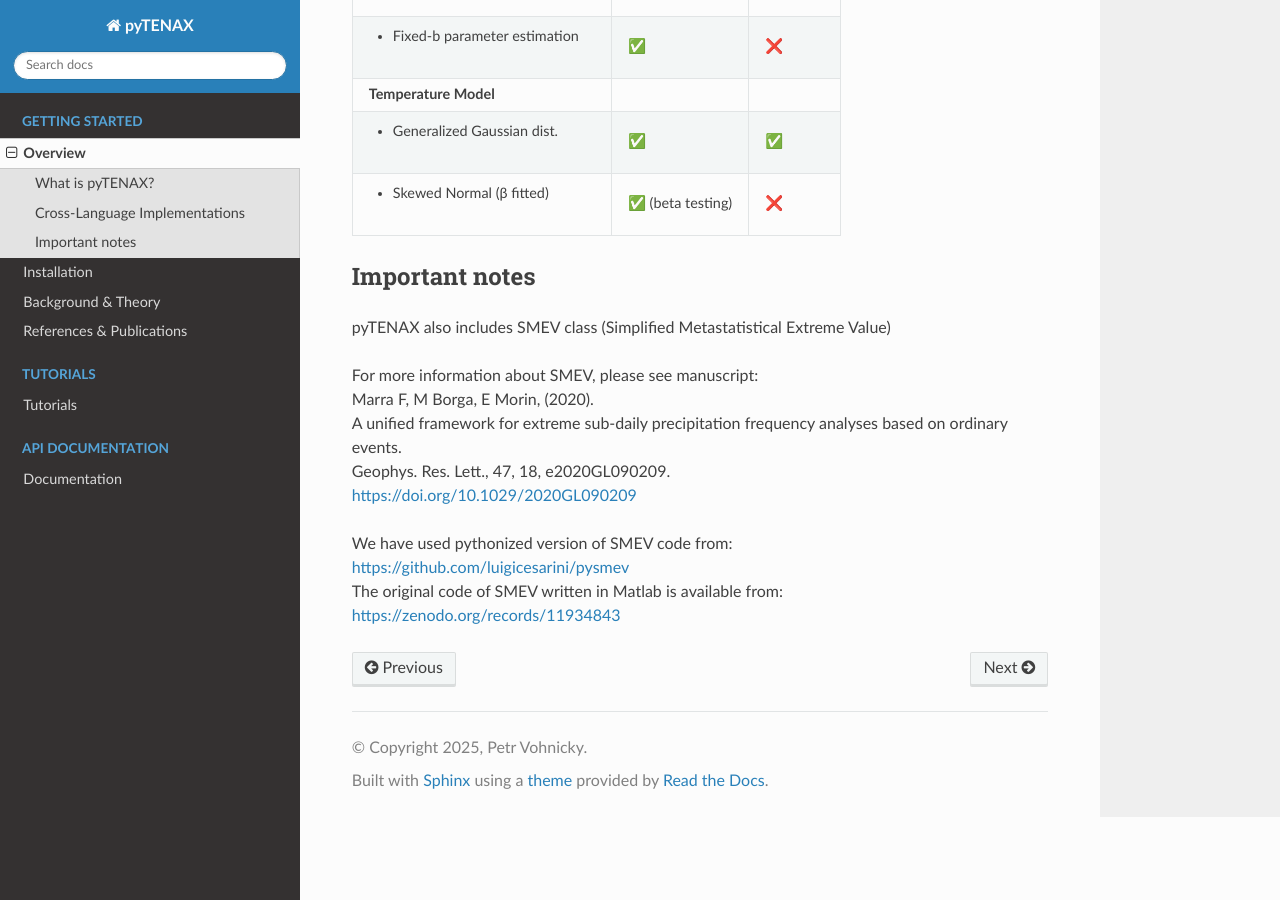
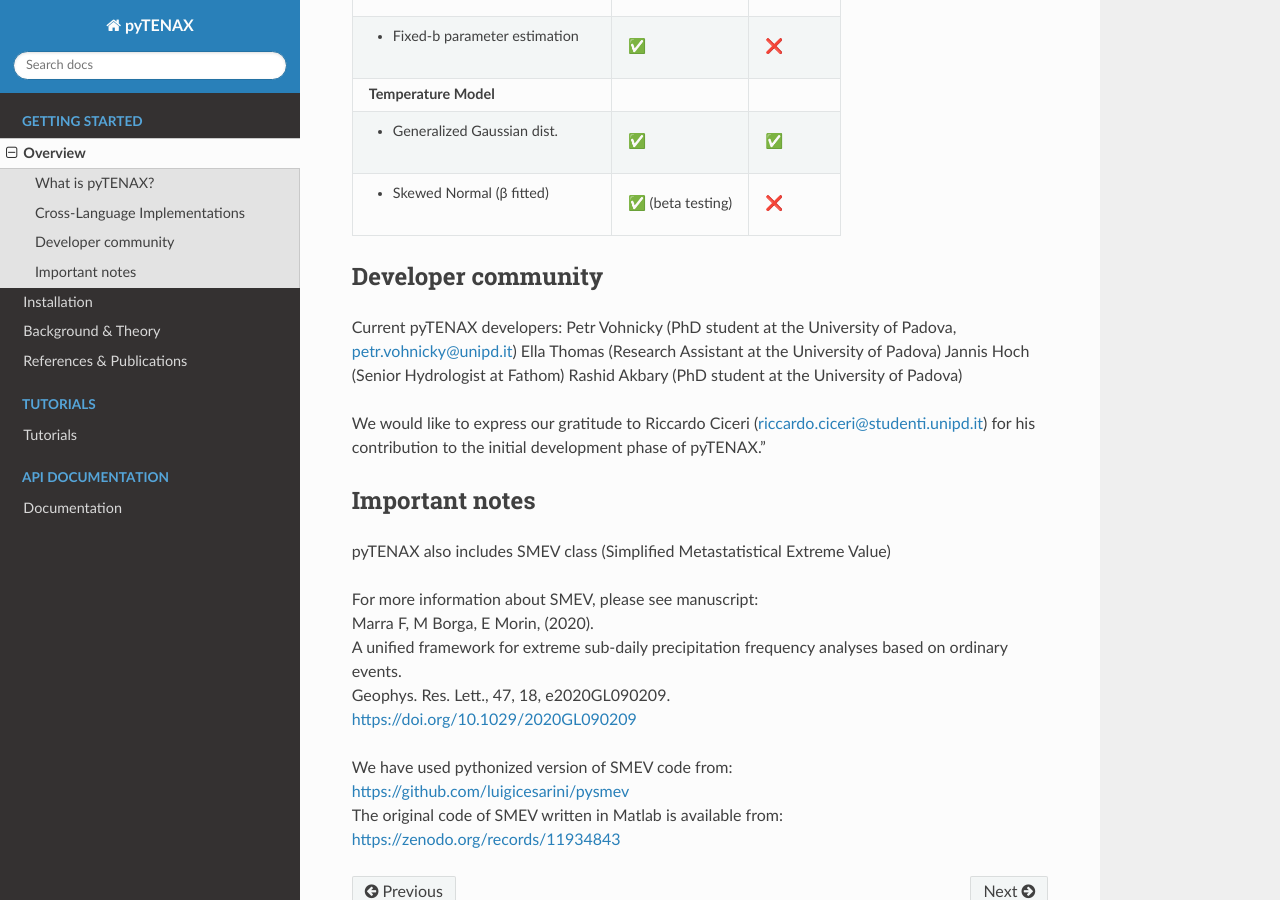
Before and after one commit to PetrVey/pyTENAX, a Sphinx documentation site: the page built from docs/source/getting_started/overview.rst, in a window 1280 px wide and 900 px high, scrolled down 935 px. Built offline with Sphinx 7.4.7 and the Read the Docs theme 3.1.0, drawn with Linux system fonts in a browser that asks for light colours.

Commit message:
added developers

```diff
--- a/docs/source/getting_started/overview.rst
+++ b/docs/source/getting_started/overview.rst
@@ -47,6 +47,17 @@ Cross-Language Implementations
 | • Skewed Normal (β fitted)        | ✅ (beta testing)      | ❌                     |
 +-----------------------------------+------------------------+------------------------+
 
+Developer community
+--------------------------------
+Current pyTENAX developers:
+Petr Vohnicky (PhD student at the University of Padova, petr.vohnicky@unipd.it)
+Ella Thomas (Research Assistant at the University of Padova)
+Jannis Hoch (Senior Hydrologist at Fathom)
+Rashid Akbary (PhD student at the University of Padova)
+
+We would like to express our gratitude to Riccardo Ciceri (riccardo.ciceri@studenti.unipd.it) for his contribution to the initial development phase of pyTENAX."
+
+
 Important notes
 --------------------------------
 pyTENAX also includes SMEV class (Simplified Metastatistical Extreme Value)
```
